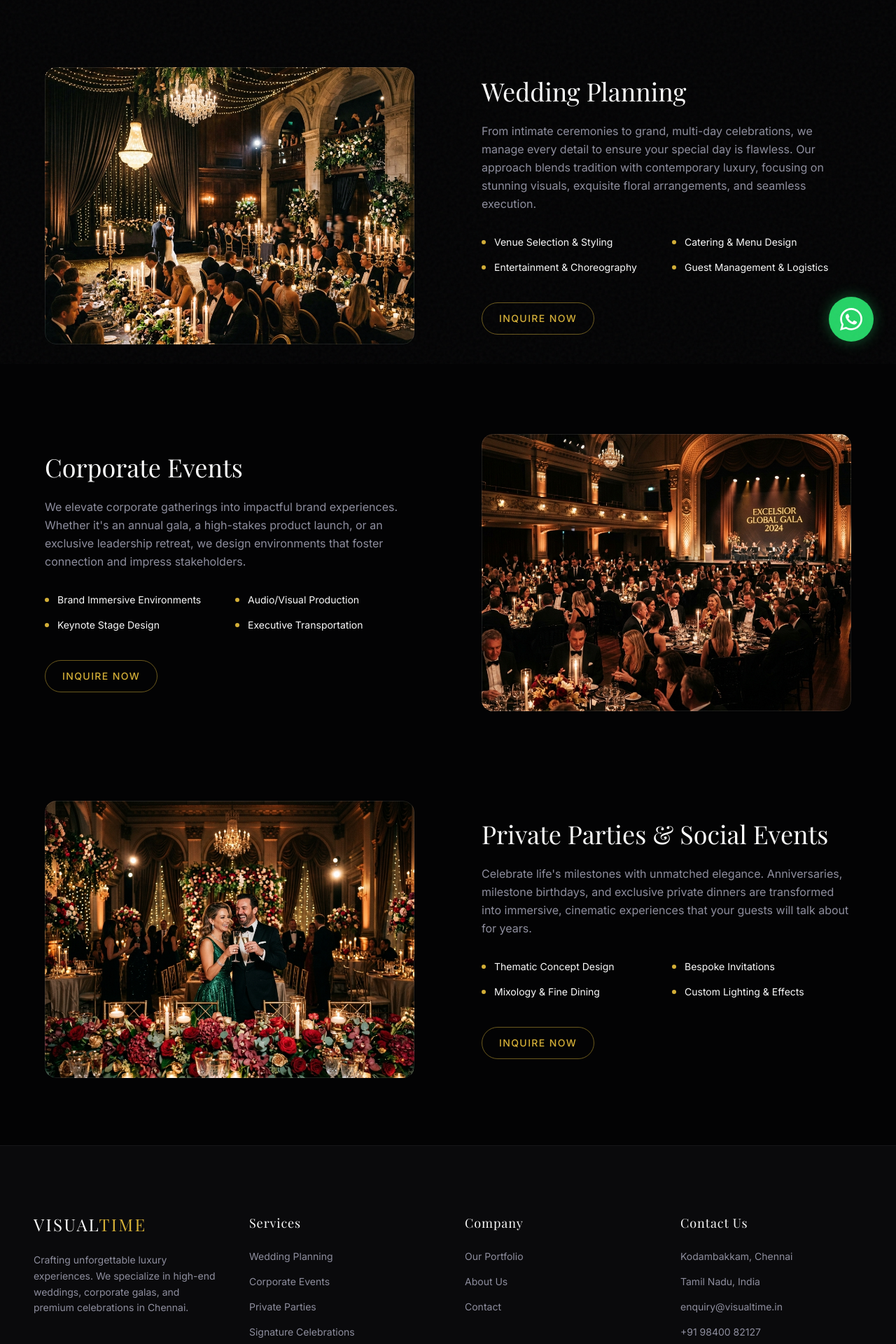
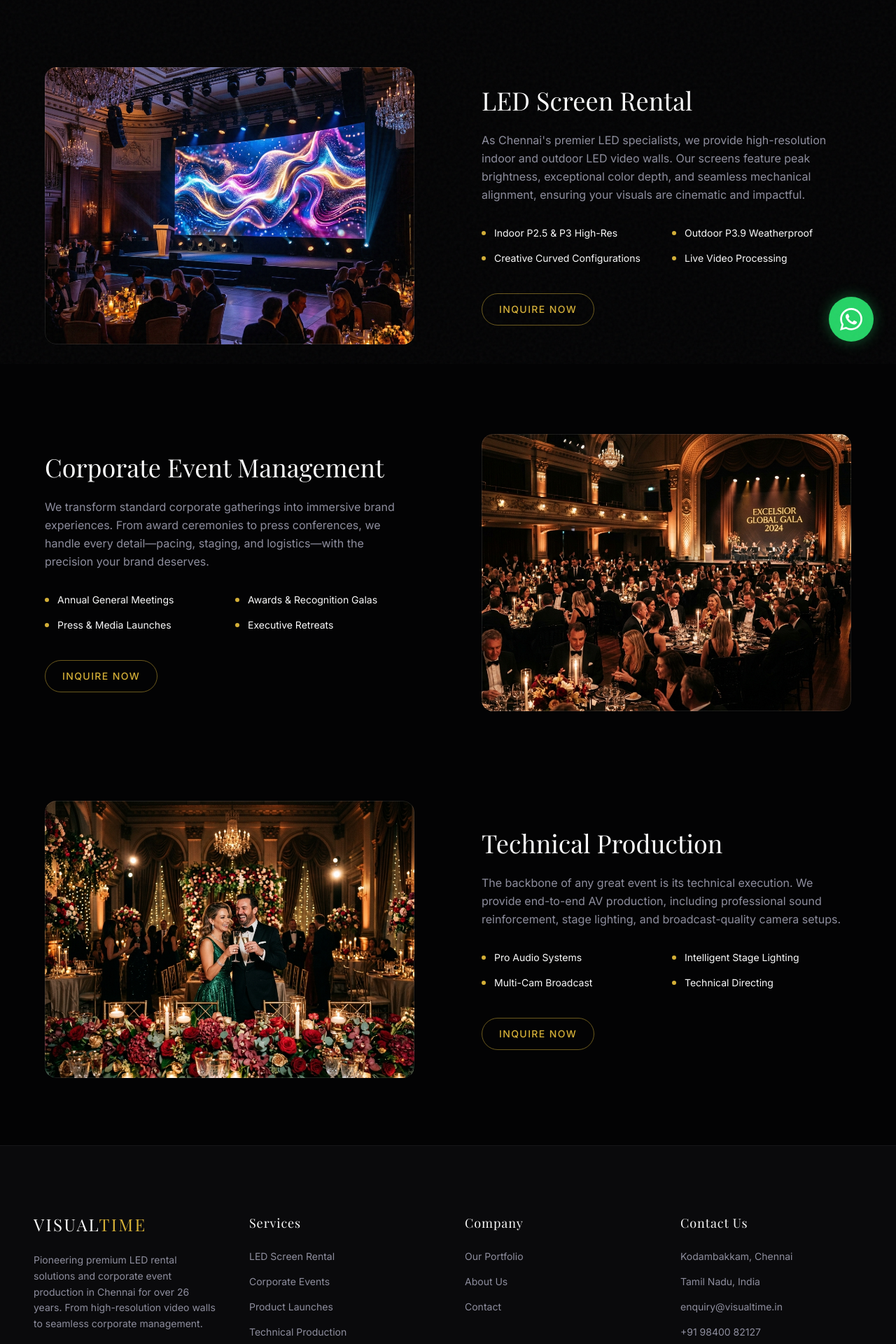
Before and after one commit to Voldemort-gitch/visual-time, a Next.js app: page /services in a window 1280 px wide. Shown: the part 280-2200 px from the top of the page at 70% size. Built offline with nearby package versions, Linux system fonts and the light colour scheme; a web font is replaced by a local one.

Commit message:
Pivot focus to LED Rental and Corporate Events

```diff
--- a/src/app/about/page.tsx
+++ b/src/app/about/page.tsx
@@ -49,10 +49,10 @@ export default function AboutPage() {
             <span className="text-brand-secondary italic">We stage experiences.</span>
           </motion.h2>
           <motion.p variants={fadeUpVariant} className="text-brand-text-secondary text-lg leading-relaxed mb-6">
-            Visual Time was founded in Kodambakkam, Chennai, with a singular vision: to bring cinematic storytelling into the world of luxury event management. Over the past 26 years, what started as a collective of passionate designers and planners has evolved into one of South India's premier boutique event firms.
+            Visual Time was founded in Kodambakkam, Chennai, with a singular vision: to bring cinematic storytelling and technical excellence into the world of LED technology and corporate production. Over the past 26 years, what started as a collective of passionate AV engineers and event designers has evolved into one of South India's premier boutique technical firms.
           </motion.p>
           <motion.p variants={fadeUpVariant} className="text-brand-text-secondary text-lg leading-relaxed mb-8">
-            Our approach isn't about simply checking boxes. It's about lighting, staging, pacing, and atmosphere. We treat your wedding, corporate gala, or private celebration like a high-end film production—ensuring every guest feels like they've stepped into a carefully crafted masterpiece.
+            Our approach isn't about simply providing equipment. It's about lighting, staging, technical precision, and atmosphere. We treat every corporate launch, conference, or LED installation like a high-end film production—ensuring every detail is a carefully crafted masterpiece of technical brilliance.
           </motion.p>
         </motion.div>
 
--- a/src/app/contact/page.tsx
+++ b/src/app/contact/page.tsx
@@ -153,9 +153,9 @@ export default function ContactPage() {
                   <label className="block text-xs font-medium text-brand-text-secondary uppercase mb-2">Event Type</label>
                   <select name="eventType" className={`w-full bg-black/50 border ${errors.eventType ? 'border-red-500' : 'border-white/10'} rounded-lg px-4 py-3 text-white focus:outline-none focus:border-brand-secondary transition-colors appearance-none`}>
                     <option value="">Select Event Type</option>
-                    <option value="Wedding">Wedding</option>
+                    <option value="LED Screen Rental">LED Screen Rental</option>
                     <option value="Corporate">Corporate Event</option>
-                    <option value="Private">Private Party</option>
+                    <option value="Launch">Product Launch</option>
                     <option value="Other">Other</option>
                   </select>
                   {errors.eventType && <p className="text-red-500 text-xs mt-1">{errors.eventType}</p>}
--- a/src/app/gallery/page.tsx
+++ b/src/app/gallery/page.tsx
@@ -5,19 +5,19 @@ import Image from 'next/image';
 import { motion, AnimatePresence } from 'framer-motion';
 
 const images = [
-  { id: 1, src: '/hero_bg.png', category: 'Wedding' },
+  { id: 1, src: '/led_service.png', category: 'LED' },
   { id: 2, src: '/corporate_event.png', category: 'Corporate' },
-  { id: 3, src: '/social_event.png', category: 'Social' },
+  { id: 3, src: '/production_service.png', category: 'Production' },
   { id: 4, src: '/corporate_event.png', category: 'Corporate' },
-  { id: 5, src: '/hero_bg.png', category: 'Wedding' },
-  { id: 6, src: '/social_event.png', category: 'Social' },
+  { id: 5, src: '/led_service.png', category: 'LED' },
+  { id: 6, src: '/production_service.png', category: 'Production' },
 ];
 
 export default function GalleryPage() {
   const [filter, setFilter] = useState('All');
   const [selectedImage, setSelectedImage] = useState<string | null>(null);
 
-  const categories = ['All', 'Wedding', 'Corporate', 'Social'];
+  const categories = ['All', 'LED', 'Corporate', 'Production'];
 
   const filteredImages = filter === 'All'
     ? images
--- a/src/app/layout.tsx
+++ b/src/app/layout.tsx
@@ -22,8 +22,8 @@ export const metadata: Metadata = {
     icon: '/logo.png',
     apple: '/logo.png',
   },
-  description: "Bringing over 26 years of cinematic storytelling to luxury event management in Chennai. We curate bespoke weddings, corporate galas, and premium celebrations.",
-  keywords: "event management Chennai, luxury wedding planners Tamil Nadu, corporate event planners Chennai, Visual Time events, cinematic events, Kodambakkam event planners",
+  description: "Boutique LED rental and corporate event production in Chennai. Specializing in high-end LED screen rentals, cinematic stage designs, and professional corporate event management.",
+  keywords: "LED screen rental Chennai, corporate event management Chennai, LED video wall rental, Visual Time LED, professional sound and light rental, product launch management Chennai, event production",
   openGraph: {
     title: 'Visual Time | Luxury Event Management',
     description: 'Elevating moments into timeless memories. Premier boutique event firm with over 26 years of experience.',
--- a/src/app/page.tsx
+++ b/src/app/page.tsx
@@ -45,10 +45,10 @@ export default function Home() {
           className="relative z-10 text-center max-w-4xl px-6 md:px-12"
         >
           <motion.p variants={fadeUpVariant} className="text-brand-secondary tracking-[0.3em] text-sm md:text-base uppercase mb-6 drop-shadow-lg">
-            Chennai's Premier Event Architects
+            Chennai's Premier LED & Corporate Event Specialists
           </motion.p>
           <motion.h1 variants={fadeUpVariant} className="font-serif text-5xl md:text-7xl lg:text-8xl text-brand-text-primary mb-8 leading-tight drop-shadow-xl">
-            Crafting <span className="text-transparent bg-clip-text bg-gradient-to-r from-brand-secondary via-[#F5E1A4] to-[#8A6A22]">Unforgettable</span> Luxury Experiences
+            Pioneering <span className="text-transparent bg-clip-text bg-gradient-to-r from-brand-secondary via-[#F5E1A4] to-[#8A6A22]">Cinematic</span> LED & Event Solutions
           </motion.h1>
           <motion.div variants={fadeUpVariant} className="flex flex-col sm:flex-row items-center justify-center gap-6 mt-12">
             <Link href="/services">
@@ -129,9 +129,9 @@ export default function Home() {
 
           <div className="grid grid-cols-1 md:grid-cols-3 gap-8">
             {[
-              { title: "Wedding Planning", desc: "Crafting visually stunning, emotionally resonant wedding celebrations.", img: "/hero_bg.png" },
-              { title: "Corporate Events", desc: "Sophisticated galas, conferences, and brand launches that impress.", img: "/corporate_event.png" },
-              { title: "Private Parties", desc: "Exclusive, intimate gatherings with dramatic flair and luxury details.", img: "/social_event.png" }
+              { title: "LED Screen Rental", desc: "High-resolution indoor and outdoor LED video walls for cinematic clarity.", img: "/led_service.png" },
+              { title: "Corporate Events", desc: "Professional management for conferences, launches, and gala celebrations.", img: "/corporate_event.png" },
+              { title: "Technical Production", desc: "End-to-end AV, lighting, and sound for seamless event execution.", img: "/social_event.png" }
             ].map((service, idx) => (
               <motion.div
                 key={service.title}
--- a/src/app/services/page.tsx
+++ b/src/app/services/page.tsx
@@ -8,21 +8,21 @@ import { Button } from '@/components/ui/Button';
 export default function ServicesPage() {
   const services = [
     {
-      title: "Wedding Planning",
-      description: "From intimate ceremonies to grand, multi-day celebrations, we manage every detail to ensure your special day is flawless. Our approach blends tradition with contemporary luxury, focusing on stunning visuals, exquisite floral arrangements, and seamless execution.",
-      features: ["Venue Selection & Styling", "Catering & Menu Design", "Entertainment & Choreography", "Guest Management & Logistics"],
-      image: "/hero_bg.png"
+      title: "LED Screen Rental",
+      description: "As Chennai's premier LED specialists, we provide high-resolution indoor and outdoor LED video walls. Our screens feature peak brightness, exceptional color depth, and seamless mechanical alignment, ensuring your visuals are cinematic and impactful.",
+      features: ["Indoor P2.5 & P3 High-Res", "Outdoor P3.9 Weatherproof", "Creative Curved Configurations", "Live Video Processing"],
+      image: "/led_service.png"
     },
     {
-      title: "Corporate Events",
-      description: "We elevate corporate gatherings into impactful brand experiences. Whether it's an annual gala, a high-stakes product launch, or an exclusive leadership retreat, we design environments that foster connection and impress stakeholders.",
-      features: ["Brand Immersive Environments", "Audio/Visual Production", "Keynote Stage Design", "Executive Transportation"],
+      title: "Corporate Event Management",
+      description: "We transform standard corporate gatherings into immersive brand experiences. From award ceremonies to press conferences, we handle every detail—pacing, staging, and logistics—with the precision your brand deserves.",
+      features: ["Annual General Meetings", "Awards & Recognition Galas", "Press & Media Launches", "Executive Retreats"],
       image: "/corporate_event.png"
     },
     {
-      title: "Private Parties & Social Events",
-      description: "Celebrate life's milestones with unmatched elegance. Anniversaries, milestone birthdays, and exclusive private dinners are transformed into immersive, cinematic experiences that your guests will talk about for years.",
-      features: ["Thematic Concept Design", "Bespoke Invitations", "Mixology & Fine Dining", "Custom Lighting & Effects"],
+      title: "Technical Production",
+      description: "The backbone of any great event is its technical execution. We provide end-to-end AV production, including professional sound reinforcement, stage lighting, and broadcast-quality camera setups.",
+      features: ["Pro Audio Systems", "Intelligent Stage Lighting", "Multi-Cam Broadcast", "Technical Directing"],
       image: "/social_event.png"
     }
   ];
--- a/src/components/ui/Footer.tsx
+++ b/src/components/ui/Footer.tsx
@@ -11,17 +11,17 @@ export function Footer() {
             VISUAL<span className="text-brand-secondary">TIME</span>
           </Link>
           <p className="text-sm leading-relaxed max-w-sm mb-6">
-            Crafting unforgettable luxury experiences. We specialize in high-end weddings, corporate galas, and premium celebrations in Chennai.
+            Pioneering premium LED rental solutions and corporate event production in Chennai for over 26 years. From high-resolution video walls to seamless corporate management.
           </p>
         </div>
 
         <div>
           <h4 className="font-serif text-brand-text-primary text-lg mb-6 tracking-wider">Services</h4>
           <ul className="space-y-4 text-sm">
-            <li><Link href="/services" className="hover:text-brand-secondary transition-colors">Wedding Planning</Link></li>
+            <li><Link href="/services" className="hover:text-brand-secondary transition-colors">LED Screen Rental</Link></li>
             <li><Link href="/services" className="hover:text-brand-secondary transition-colors">Corporate Events</Link></li>
-            <li><Link href="/services" className="hover:text-brand-secondary transition-colors">Private Parties</Link></li>
-            <li><Link href="/services" className="hover:text-brand-secondary transition-colors">Signature Celebrations</Link></li>
+            <li><Link href="/services" className="hover:text-brand-secondary transition-colors">Product Launches</Link></li>
+            <li><Link href="/services" className="hover:text-brand-secondary transition-colors">Technical Production</Link></li>
           </ul>
         </div>
 
```
Also changed, not shown: public/led_service.png (added), public/production_service.png (added).
